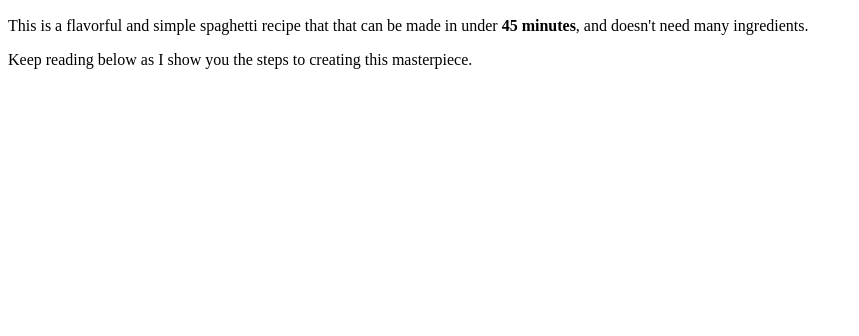
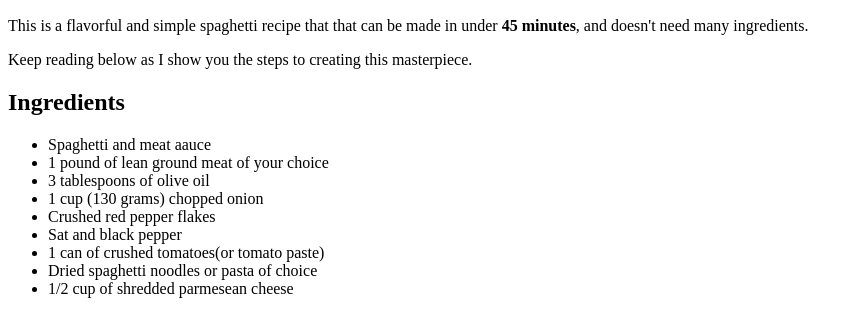
Before and after one commit to Rlee-94/odin-recipes, a plain HTML site: page recipes/spaghetti.html in a window 1280 px wide. Shown: the part 434-770 px from the top of the page, without its empty margins (0-859 px from the left). Drawn offline with Linux system fonts and the light colour scheme.

Commit message:
Added Ingredients header and created <ul> for the ingredients

```diff
--- a/recipes/spaghetti.html
+++ b/recipes/spaghetti.html
@@ -13,5 +13,18 @@
      <h2>Description</h2>
      <p>This is a flavorful and simple spaghetti recipe that that can be made in under <strong>45 minutes</strong>, and doesn't need many ingredients.</p>
      <p>Keep reading below as I show you the steps to creating this masterpiece.</p>
+
+     <h2>Ingredients</h2>
+     <ul>
+         <li>Spaghetti and meat aauce</li>
+         <li>1 pound of lean ground meat of your choice</li>
+         <li>3 tablespoons of olive oil</li>
+         <li>1 cup (130 grams) chopped onion</li>
+         <li>Crushed red pepper flakes</li>
+         <li>Sat and black pepper</li>
+         <li>1 can of crushed tomatoes(or tomato paste)</li>
+         <li>Dried spaghetti noodles or pasta of choice</li>
+         <li>1/2 cup of shredded parmesean cheese</li>
+     </ul>
   </body>
 </html>
```
